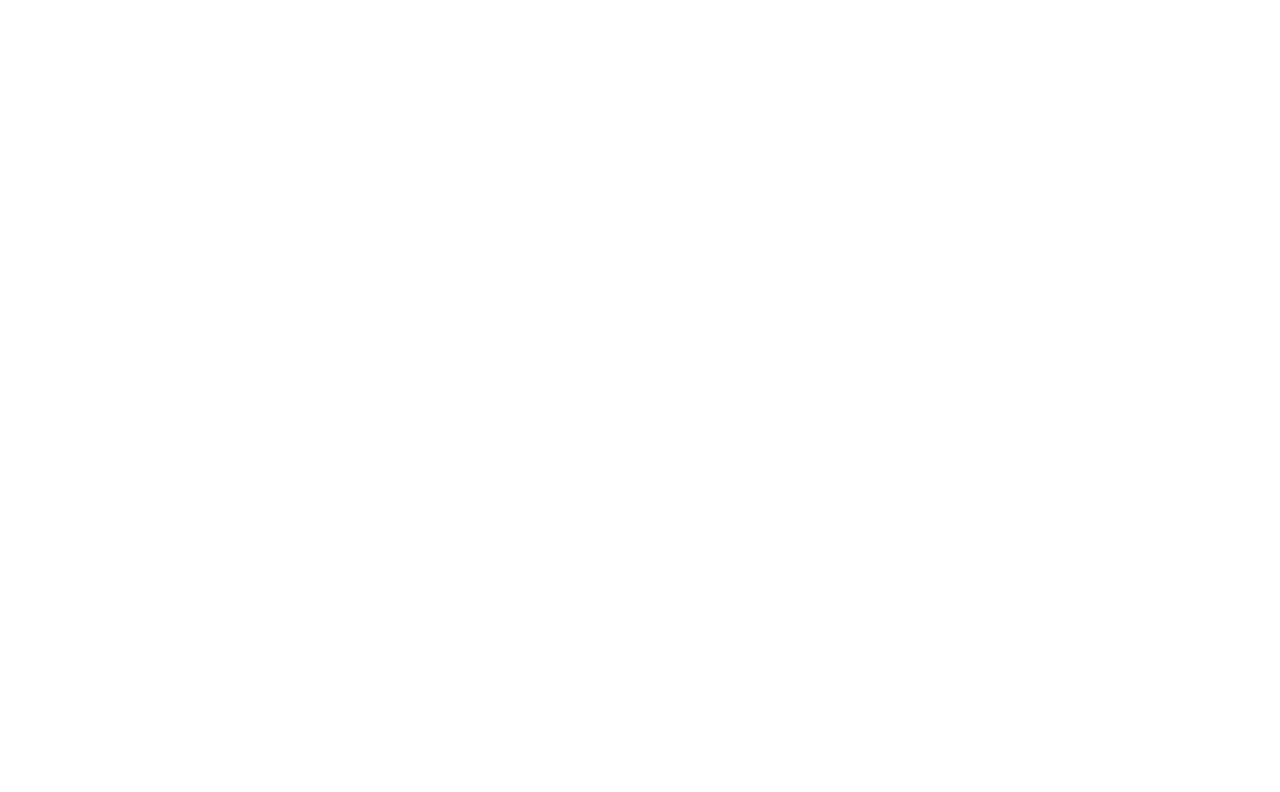
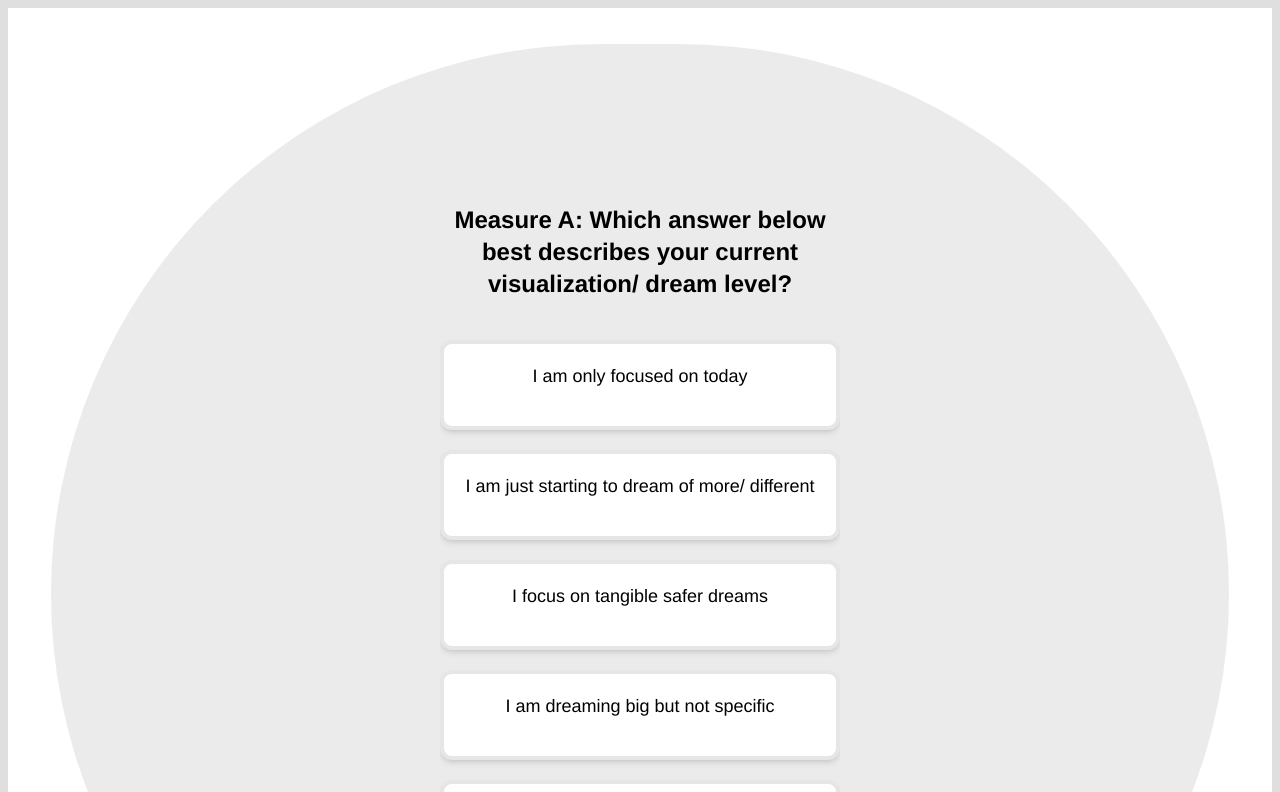
Before and after one commit to Namrath1/personalityTest, a React (Vite) app: page /assess in a window 1280 px wide. Before the commit this address had no page. Shown: the top 792 px of the page. Built offline with nearby package versions, Linux system fonts and the light colour scheme.

Commit message:
sending data to backend

```diff
--- a/src/App.jsx
+++ b/src/App.jsx
@@ -10,8 +10,7 @@ function App() {
 
       <Router>
         <Routes>
-          <Route path="/access" element={<QuestionPage index={0} />} exact />
-          <Route path="/results" element={<EndPage />} />
+          <Route path="/assess" element={<QuestionPage index={0} />} exact />
           <Route path="/" element={<LandingPage />} />
 
         </Routes>
--- a/src/components/endPage/endPage.jsx
+++ b/src/components/endPage/endPage.jsx
@@ -1,8 +1,9 @@
 import React from "react";
 import "./endPage.css";
-function EndPage() {
+
+function EndPage({handleSubmit,name,setName,email,setEmail}) {
   return (
-      <div className=" px-2 border-8 border-[#c0c0c082]">
+      <div className=" px-2">
         <div className=" mt-7 flex justify-center sticky">
         <img
           class="mx-10 mb-3 h-16 mt-10"
@@ -10,22 +11,26 @@ function EndPage() {
           alt="logo.svg"
         />
         </div>
-        <div className="max-w-[95%] min-h-fit mx-auto md:rounded-full bg-[#c0c0c050] md:mb-9 -mt-40 md:max-w-[85%] md:min-h-screen ">
+
           <div className="pb-16  m-auto md:max-w-[340px]">
             <div className="pt-44 mb-9 mt-10 ">
              <p className="text-center font-[620] text-xl md:text-2xl">Congratulations on completing the quiz! <br /> Now claim your results.</p>
             </div>
             <div className="flex flex-col overflow-hidden">
-                <input type="text" placeholder="Your Name" className="w-[260px] h-[49px] mx-auto rounded-xl border-4 border-[#c0c0c065] md:w-[340px] md:h-[60px] pl-3"/>
-                <input type="email" placeholder="Your Email" className="w-[260px] h-[49px] mx-auto mt-4 mb-10 rounded-xl border-4 border-[#c0c0c065] md:w-[340px] md:h-[60px] pl-3" />
+                <input type="text" placeholder="Your Name" className="w-[260px] h-[49px] mx-auto rounded-xl border-4 border-[#c0c0c065] md:w-[340px] md:h-[60px] pl-3" value={name} onChange={function(e){
+                  setName(e.target.value)
+                }}/>
+                <input type="email" placeholder="Your Email" className="w-[260px] h-[49px] mx-auto mt-4 mb-10 rounded-xl border-4 border-[#c0c0c065] md:w-[340px] md:h-[60px] pl-3" value={email} onChange={function(e){
+                  setEmail(e.target.value);
+                }}/>
 
-                <button className="w-[180px] h-[50px] mx-auto border-4 border-[#c0c0c065] bg-[#800000d0] rounded-xl hover:bg-[#ffffffc4] text-white md:w-[200px] md:h-[60px]" >
+                <button className="w-[180px] h-[50px] mx-auto border-4 border-[#c0c0c065] bg-[#800000d0] rounded-xl hover:bg-[#ffffffc4] text-white md:w-[200px] md:h-[60px]" onClick={handleSubmit}>
                     Show Me My Results!
                 </button>
 
             </div>
           </div>
-        </div>
+
       </div>
 
   );
--- a/src/components/questionPage/questionPage.jsx
+++ b/src/components/questionPage/questionPage.jsx
@@ -1,54 +1,54 @@
 import { useState } from "react";
 import questions from "../../assets/questions";
 import axios from "axios";
+import EndPage from "../endPage/endPage";
 
 export default function QuestionPage(props) {
     const [qno, setQno] = useState(props.index);
-    const [selectedAnswers,setAnswers] = useState(new Map());
-    const [results,setResults] = useState([]);
-    const [email,setEmail] = useState("");
-    const [name,setName] = useState("");
+    const [selectedAnswers, setAnswers] = useState(new Map());
+    const [results, setResults] = useState([]);
+    const [email, setEmail] = useState("");
+    const [name, setName] = useState("");
 
-    const handleSubmit = (e) =>{
-        selectedAnswers.forEach((value,ques)=>{
-            setResults((prev)=> [...prev,{ques,value}])
-        })
-        console.log(results,"Ok");
+
+    const handleSubmit = (e) => {
+        console.log(results);
+
+
+
         const body = {
-            "name" : name,
-            "email" : email,
-            "results" : results
+            "name": name,
+            "email": email,
+            "results": results
         }
 
+        console.log(body);
 
-        axios.post("http://localhost:3000/assess",body)
-        .then(resp=>{
+        axios.post("http://localhost:3000/assess", body)
+            .then(resp => {
                 console.log(resp);
             })
-        .catch(err=>{
+            .catch(err => {
                 console.log(err);
             });
-
     }
 
     const handleClick = (e) => {
+        const val = {"select" : e.target.innerText,"pts" :e.target.id};
 
-
-        selectedAnswers.set(qno,e.target.innerText);
-
-
-        if (qno < questions.length - 1) {
+        setResults([]);
+        selectedAnswers.set(qno, val);
+        selectedAnswers.forEach((value, ques) => {
+            setResults((prev) => [...prev, { ques,value}])
+        })
         const ele = document.querySelector("#fade-in");
         ele.classList.toggle("show");
         setTimeout(() => {
             ele.classList.toggle("show");
             setQno(prev => prev + 1);
-            }, 900)
-        }
-        if(qno == questions.length-1){
+        }, 900);
 
-            handleSubmit();
-        }
+
 
     }
     const getBack = (e) => {
@@ -71,19 +71,23 @@ export default function QuestionPage(props) {
             <div className="px-3 border-8 border-[#c0c0c082]">
                 <div className="max-w-[95%] max-h-fit rounded md:rounded-full bg-[#c0c0c050] m-auto md:my-9 mdmax-w-[85%]">
                     <div className='qCard'>
-                        {qno < questions.length && qno >= 0 && (
+                        {qno < questions.length && qno >= 0 ? (
                             <div className="font-Helvectica text-center max-w-[250px] m-auto flex-col overflow-hidden flex-wrap  md:max-w-[400px]  show" id="fade-in">
                                 <h3 className="font-semibold text-lg pt-40 mb-10 md:text-2xl ">{questions[qno].question}</h3>
                                 {questions[qno].options.map(opt => {
 
                                     return (
-                                        <div className="h-[75px] max-w-[290px] px-[15px] py-2 shadow-md  bg-white  mb-5 mx-auto rounded-xl text-sm  md:h-[90px] md:max-w-[400px] md:px-[15px] md:pt-[18px] md:pb-[4px] md:text-lg border-4 border-[#c0c0c065] hover:bg-[#ffffffc4] text-center " onClick= {handleClick}>
+                                        <div className="h-[75px] max-w-[290px] px-[15px] py-2 shadow-md  bg-white  mb-5 mx-auto rounded-xl text-sm  md:h-[90px] md:max-w-[400px] md:px-[15px] md:pt-[18px] md:pb-[4px] md:text-lg border-4 border-[#c0c0c065] hover:bg-[#ffffffc4] text-center " onClick={handleClick} id={opt.pts} >
                                             {opt.option}
                                         </div>)
                                 })}
                                 <button className="h-10 w-20 -ml-44 mt-3 mb-8 border-4 border-[#c0c0c065]  hover:bg-[#ffffffc4] text-black md:-ml-80 rounded-xl md:mt-2 bg-white md:px-5 md:h-14 md:w-30 md:mb-20" onClick={getBack}>Back</button>
                             </div>
-                        )}
+                        ) :
+                            (<>
+                                <EndPage handleSubmit={handleSubmit} name={name} setName={setName} email={email} setEmail={setEmail} />
+                            </>)
+                        }
 
                     </div>
                 </div>
```
Lines whose indentation alone changed are shown as unchanged.
